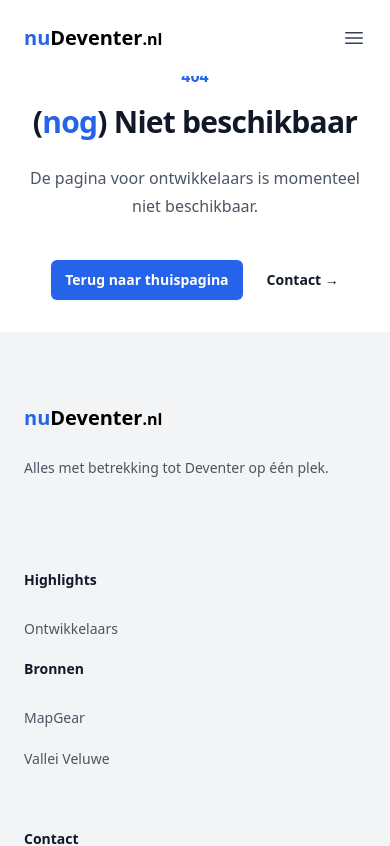
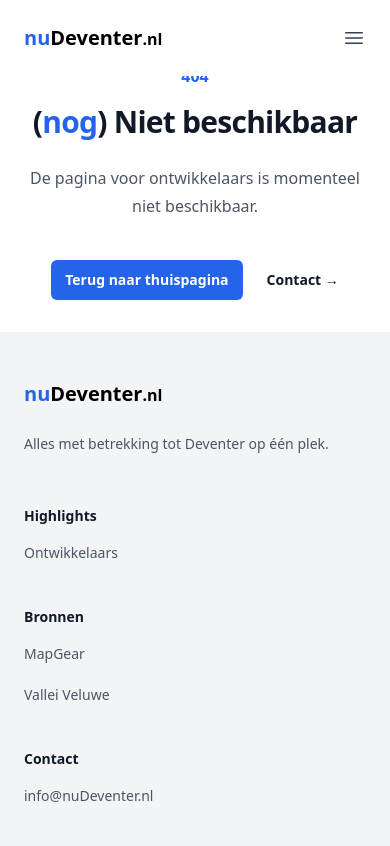
Before and after one commit to ThijmenGThN/nuDeventer.nl, a Next.js app: page /ontwikkelaars in a window 390 px wide. Shown: the top 846 px of the page. Built offline with nearby package versions, Linux system fonts and the light colour scheme.

Commit message:
🐛 Bug fixes

```diff
--- a/app/layout.tsx
+++ b/app/layout.tsx
@@ -9,11 +9,6 @@ export const metadata = {
 
 }
 
-{/* <link rel="apple-touch-icon" sizes="180x180" href="/apple-touch-icon.png" /> */ }
-{/* <link rel="icon" type="image/png" sizes="32x32" href="/favicon-32x32.png" /> */ }
-{/* <link rel="icon" type="image/png" sizes="16x16" href="/favicon-16x16.png" /> */ }
-{/* <link rel="manifest" href="/site.webmanifest"></link> */ }
-
 export default function Layout({ children }: { children: React.ReactNode }) {
     return (
         <html className='min-h-screen'>
--- a/app/page.tsx
+++ b/app/page.tsx
@@ -10,7 +10,7 @@ export default function Page() {
         <>
             <Header />
 
-            <main className="flex flex-col gap-8 mx-auto max-w-7xl px-6 pb-8 pt-16 sm:pt-24 lg:px-8">
+            <main className="flex flex-col gap-8 mx-auto max-w-7xl px-6 pb-8 pt-24 lg:px-8">
                 <Stream />
 
                 <Weather />
--- a/source/components/Footer.tsx
+++ b/source/components/Footer.tsx
@@ -15,11 +15,11 @@ const navigation = {
 
 export default function Component() {
     return (
-        <footer className="bg-gray-100" aria-labelledby="footer-heading">
+            <footer className="bg-gray-100 grow" aria-labelledby="footer-heading">
                 <h2 id="footer-heading" className="sr-only">
                     Footer
                 </h2>
-            <div className="mx-auto max-w-7xl px-6 pb-8 pt-12 lg:px-8">
+                <div className="mx-auto max-w-7xl px-6 pb-8 pt-6 lg:px-8">
                     <div className="xl:grid xl:grid-cols-3 xl:gap-8">
                         <div>
                             <Link href="/" className="-m-1.5 p-1.5">
@@ -33,11 +33,11 @@ export default function Component() {
                                 Alles met betrekking tot Deventer op één plek.
                             </p>
                         </div>
-                    <div className="mt-12 xl:mt-0">
+                        <div className="mt-6">
                             <div className="grid grid-cols-1 gap-4 sm:grid-cols-2 md:grid-cols-3">
-                            <div className="mt-10 sm:mt-0">
-                                <h3 className="text-sm font-semibold leading-6 text-gray-900">Highlights</h3>
-                                <ul role="list" className="mt-6 space-y-4">
+                                <div>
+                                    <h3 className="mt-6 text-sm font-semibold leading-6 text-gray-900">Highlights</h3>
+                                    <ul role="list" className="mt-3 space-y-4">
                                         {navigation.highlights.map((item) => (
                                             <li key={item.name}>
                                                 <Link target="_blank" href={item.href} className="text-sm leading-6 text-gray-600 hover:text-gray-900">
@@ -48,8 +48,8 @@ export default function Component() {
                                     </ul>
                                 </div>
                                 <div>
-                                <h3 className="text-sm font-semibold leading-6 text-gray-900">Bronnen</h3>
-                                <ul role="list" className="mt-6 space-y-4">
+                                    <h3 className="mt-6 text-sm font-semibold leading-6 text-gray-900">Bronnen</h3>
+                                    <ul role="list" className="mt-3 space-y-4">
                                         {navigation.sources.map((item) => (
                                             <li key={item.name}>
                                                 <Link target="_blank" href={item.href} className="text-sm leading-6 text-gray-600 hover:text-gray-900">
@@ -59,9 +59,9 @@ export default function Component() {
                                         ))}
                                     </ul>
                                 </div>
-                            <div className="mt-10 sm:mt-0">
-                                <h3 className="text-sm font-semibold leading-6 text-gray-900">Contact</h3>
-                                <ul role="list" className="mt-6 space-y-4">
+                                <div>
+                                    <h3 className="mt-6 text-sm font-semibold leading-6 text-gray-900">Contact</h3>
+                                    <ul role="list" className="mt-3 space-y-4">
                                         {navigation.contact.map((item) => (
                                             <li key={item.name}>
                                                 <Link target="_blank" href={item.href} className="text-sm leading-6 text-gray-600 hover:text-gray-900">
--- a/source/components/Stream.tsx
+++ b/source/components/Stream.tsx
@@ -15,11 +15,12 @@ export default function Component() {
         <span className='text-xl font-semibold'>Webcamera</span>
       </div>
 
-      <div className='relative bg-black aspect-video overflow-hidden rounded-xl'>
+      <div className='relative bg-black aspect-video overflow-hidden rounded-lg'>
         <MediaPlayer className='w-full h-full'
           poster="stream/poster.webp"
           src={feed}
           autoplay
+          playsinline
           muted
         >
           <MediaOutlet />
```
Lines whose indentation alone changed are shown as unchanged.
